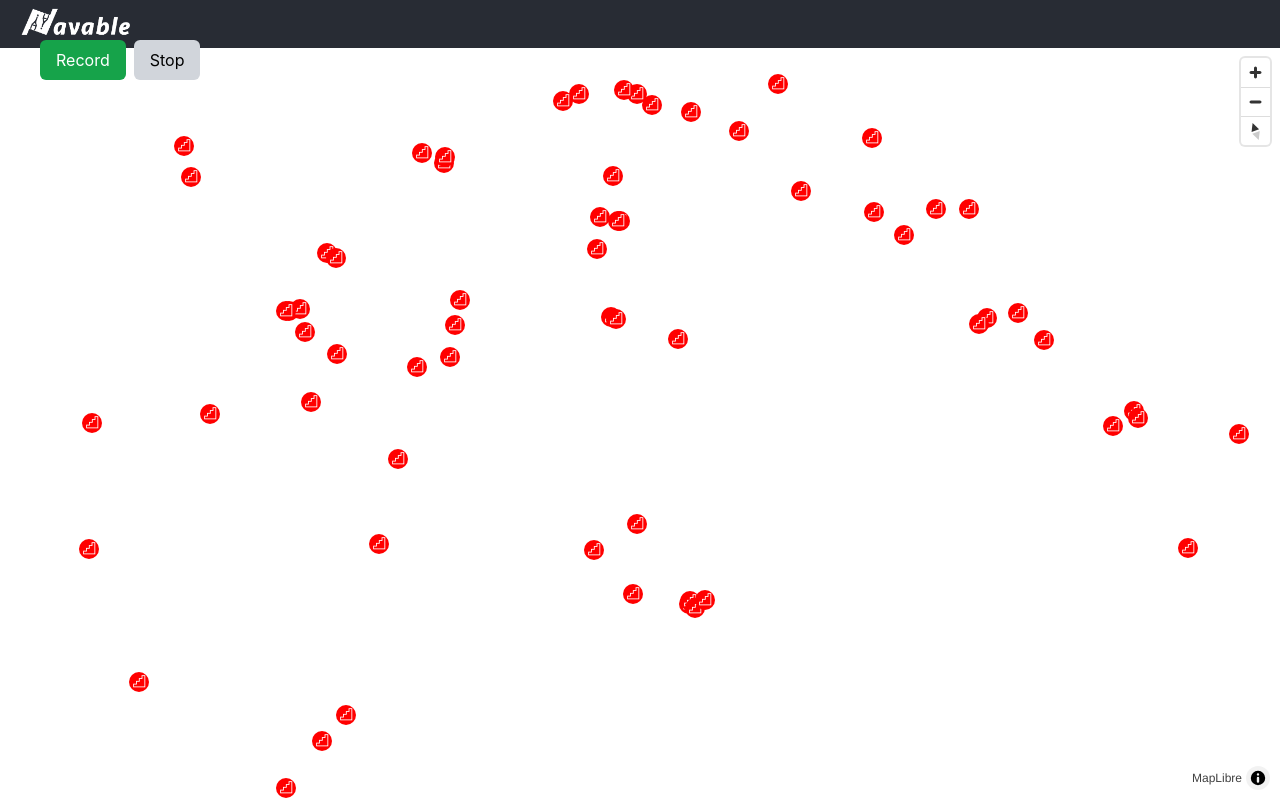
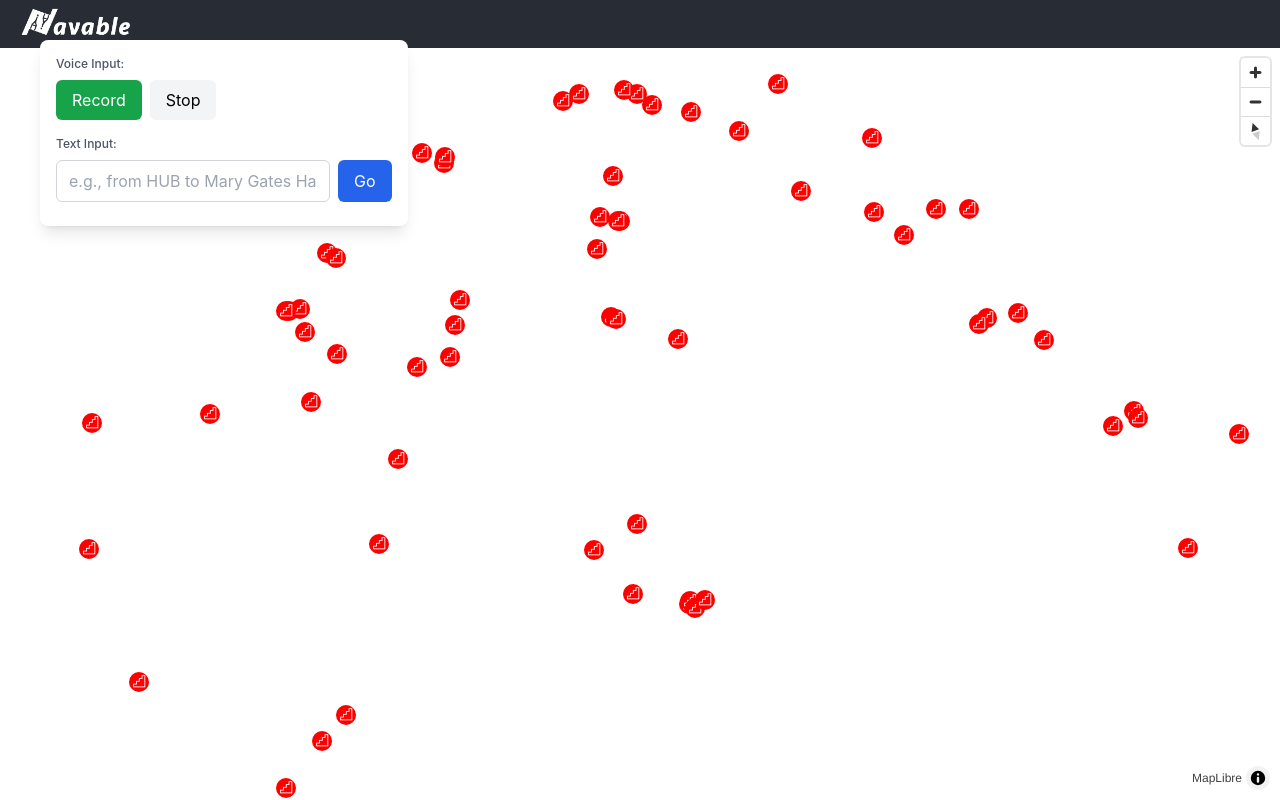
Before and after one commit to wesleyyli/NavAble, a React (Create React App) app: page / in a window 1280 px wide. Both pictures are taken after a click on the button "Start Mapping!". Built offline with nearby package versions, Linux system fonts and the light colour scheme; no server answers.

Commit message:
Added UI and text input for user on map

```diff
--- a/src/App.js
+++ b/src/App.js
@@ -1,8 +1,8 @@
 import { useState } from 'react';
 import './App.css';
-import Welcome from './pages/Welcome';
+import Welcome from './Pages/Welcome';
 import Map from './Components/Map';
-import SpeechDemo from './pages/SpeechDemo';
+import SpeechDemo from './Pages/SpeechDemo';
 import logo from './Assets/WhiteNavable.png'
 
 function App() {
--- a/src/Components/ElevenLabsSpeechToText.jsx
+++ b/src/Components/ElevenLabsSpeechToText.jsx
@@ -4,6 +4,7 @@
   const [recording, setRecording] = useState(false);
   const [status, setStatus] = useState(null);
   const [transcript, setTranscript] = useState(null);
+  const [textInput, setTextInput] = useState('');
   const mediaRef = useRef(null);
 
   async function startRecording() {
@@ -88,15 +89,84 @@
     setRecording(false);
   }
 
+  async function handleTextSubmit() {
+    if (!textInput.trim()) {
+      setStatus('Please enter a navigation request');
+      return;
+    }
+
+    setStatus('Parsing locations via Gemini...');
+    setTranscript(null);
+
+    try {
+      const resp = await fetch('/api/parse-with-gemini', {
+        method: 'POST',
+        headers: { 'Content-Type': 'application/json' },
+        body: JSON.stringify({ text: textInput }),
+      });
+
+      if (!resp.ok) throw new Error('parse-with-gemini failed');
+
+      const data = await resp.json();
+      const raw = data.raw || JSON.stringify(data.parsed || data.parsedNames || {});
+      const parsed = data.parsedNames || data.parsed || { start: null, end: null };
+      const matched = data.matched || null;
+      setStatus('Done');
+
+      const startCoord = (matched && matched.start && (matched.start.latitude !== undefined && matched.start.longitude !== undefined))
+        ? { lat: matched.start.latitude, lon: matched.start.longitude }
+        : (matched && matched.start && (matched.start.lat !== undefined && matched.start.lon !== undefined))
+          ? { lat: matched.start.lat, lon: matched.start.lon }
+          : (parsed.start && parsed.start.lat && parsed.start.lon ? { lat: parsed.start.lat, lon: parsed.start.lon } : null);
+      const endCoord = (matched && matched.end && (matched.end.latitude !== undefined && matched.end.longitude !== undefined))
+        ? { lat: matched.end.latitude, lon: matched.end.longitude }
+        : (matched && matched.end && (matched.end.lat !== undefined && matched.end.lon !== undefined))
+          ? { lat: matched.end.lat, lon: matched.end.lon }
+          : (parsed.end && parsed.end.lat && parsed.end.lon ? { lat: parsed.end.lat, lon: parsed.end.lon } : null);
+
+      setTranscript('Input: ' + textInput + '\n\nGemini raw:\n' + raw);
+      onParsed?.(parsed.start ?? null, parsed.end ?? null);
+      onLocations?.(startCoord, endCoord);
+    } catch (err) {
+      console.error('Error calling parse-with-gemini', err);
+      setStatus('Error parsing locations');
+    }
+  }
+
 
   return (
     <div className="p-3 bg-white rounded-md shadow-sm">
       <h4 className="font-semibold">ElevenLabs STT (proxy)</h4>
-      <p className="text-sm text-gray-500">Record voice for start and end location. Backend proxy required at <code>/api/elevenlab-stt</code>.</p>
+      <p className="text-sm text-gray-500">Record voice or type your navigation request.</p>
 
-      <div className="mt-3 flex gap-2">
-        <button onClick={startRecording} disabled={recording} className="px-3 py-2 bg-green-600 text-white rounded-md">Record</button>
-        <button onClick={stopRecording} disabled={!recording} className="px-3 py-2 bg-gray-200 rounded-md">Stop</button>
+      {/* Voice Recording Section */}
+      <div className="mt-3">
+        <p className="text-xs font-medium text-gray-600 mb-2">Voice Input:</p>
+        <div className="flex gap-2">
+          <button onClick={startRecording} disabled={recording} className="px-3 py-2 bg-green-600 text-white rounded-md disabled:bg-gray-300">Record</button>
+          <button onClick={stopRecording} disabled={!recording} className="px-3 py-2 bg-gray-200 rounded-md disabled:bg-gray-100">Stop</button>
+        </div>
+      </div>
+
+      {/* Text Input Section */}
+      <div className="mt-4">
+        <p className="text-xs font-medium text-gray-600 mb-2">Text Input:</p>
+        <div className="flex gap-2">
+          <input
+            type="text"
+            value={textInput}
+            onChange={(e) => setTextInput(e.target.value)}
+            onKeyPress={(e) => e.key === 'Enter' && handleTextSubmit()}
+            placeholder="e.g., from HUB to Mary Gates Hall"
+            className="flex-1 px-3 py-2 border border-gray-300 rounded-md focus:outline-none focus:ring-2 focus:ring-blue-500"
+          />
+          <button
+            onClick={handleTextSubmit}
+            className="px-4 py-2 bg-blue-600 text-white rounded-md hover:bg-blue-700"
+          >
+            Submit
+          </button>
+        </div>
       </div>
 
       <div className="mt-3 text-sm">
--- a/src/Components/Map.jsx
+++ b/src/Components/Map.jsx
@@ -9,6 +9,7 @@
   const [avoidRoutes, setAvoidRoutes] = useState(true);
   const [recording, setRecording] = useState(false);
   const [status, setStatus] = useState(null);
+  const [textInput, setTextInput] = useState('');
   const mapRef = useRef(null);
   const mediaRef = useRef(null);
   const [fromLoc, setFromLoc] = useState(null);
@@ -148,6 +149,22 @@
     }
   };
 
+  async function handleTextSubmit() {
+    if (!textInput.trim()) {
+      setStatus('Please enter a navigation request');
+      return;
+    }
+
+    setStatus('Parsing locations via Gemini...');
+
+    try {
+      await handleParsing(textInput);
+    } catch (error) {
+      console.error('Error processing text input:', error);
+      setStatus('Error processing text input');
+    }
+  }
+
   async function startRecording() {
     setStatus('Requesting microphone...');
     try {
@@ -261,23 +278,57 @@
 
   return (<div>
       <div ref={containerRef} style={{ width: "100%", height: "94vh" }} />
-      <div className="absolute top-10 left-10">
+      <div className="absolute top-10 left-10 bg-white p-4 rounded-lg shadow-lg max-w-md">
+        {/* Voice Input Section */}
+        <div className="mb-4">
+          <p className="text-xs font-medium text-gray-600 mb-2">Voice Input:</p>
+          <div className="flex gap-2">
             <button
               onClick={startRecording}
               disabled={recording}
-          className="px-4 py-2 bg-green-600 text-white rounded-md"
+              className="px-4 py-2 bg-green-600 text-white rounded-md disabled:bg-gray-300"
             >
               Record
             </button>
             <button
               onClick={stopRecording}
               disabled={!recording}
-          className="px-4 py-2 bg-gray-300 text-black rounded-md ml-2"
+              className="px-4 py-2 bg-gray-300 text-black rounded-md disabled:bg-gray-100"
             >
               Stop
             </button>
           </div>
         </div>
+
+        {/* Text Input Section */}
+        <div className="mb-2">
+          <p className="text-xs font-medium text-gray-600 mb-2">Text Input:</p>
+          <div className="flex gap-2">
+            <input
+              type="text"
+              value={textInput}
+              onChange={(e) => setTextInput(e.target.value)}
+              onKeyPress={(e) => e.key === 'Enter' && handleTextSubmit()}
+              placeholder="e.g., from HUB to Mary Gates Hall"
+              className="flex-1 px-3 py-2 border border-gray-300 rounded-md focus:outline-none focus:ring-2 focus:ring-blue-500"
+            />
+            <button
+              onClick={handleTextSubmit}
+              className="px-4 py-2 bg-blue-600 text-white rounded-md hover:bg-blue-700"
+            >
+              Go
+            </button>
+          </div>
+        </div>
+
+        {/* Status Display */}
+        {status && (
+          <div className="text-sm text-gray-700 mt-2">
+            <strong>Status:</strong> {status}
+          </div>
+        )}
+      </div>
+    </div>
   );
 
   }
```
Also changed, not shown: src/uw.txt. Lines whose indentation alone changed are shown as unchanged.
